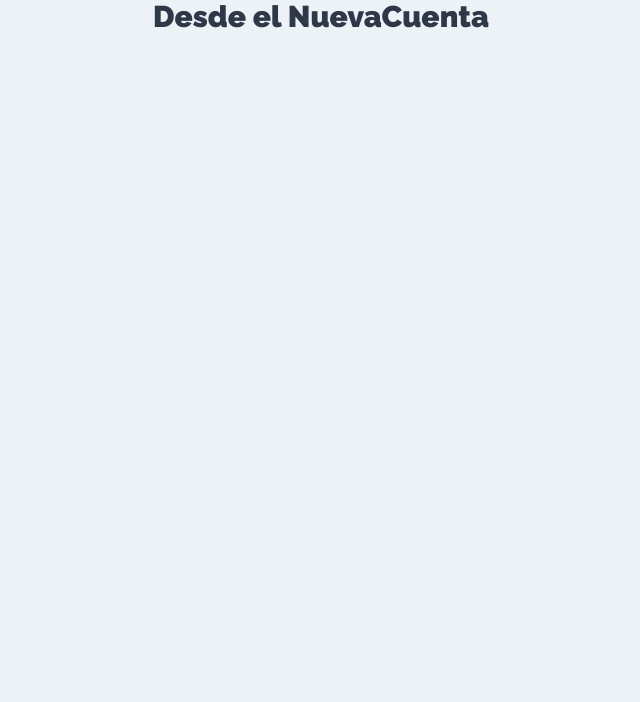
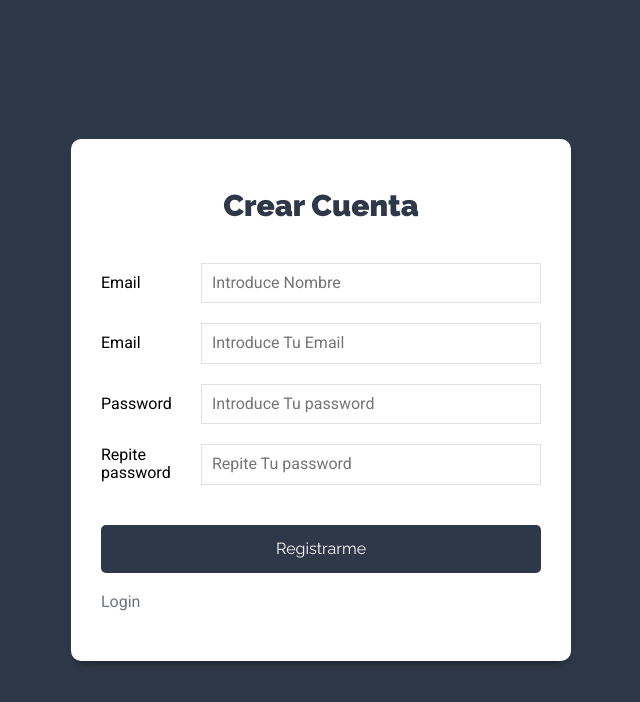
Before and after one commit to Josmanv/MERNTask-cliente, a React (Create React App) app: page /nueva-cuenta in a window 1280 px wide. Shown: the top 702 px of the page, without its empty margins (319-959 px from the left). Built offline with nearby package versions, Linux system fonts and the light colour scheme.

Commit message:
[add] Front de crear cuenta

```diff
--- a/src/components/auth/NuevaCuenta.js
+++ b/src/components/auth/NuevaCuenta.js
@@ -1,7 +1,106 @@
-import React from 'react';
+import React, {useState} from 'react';
+import {Link} from 'react-router-dom';
 
 const NuevaCuenta = () => {
-    return (<h1>Desde el NuevaCuenta</h1> );
+
+// State local para iniciar sesión
+
+const [usuario, setUsuario] = useState({
+    nombre:'',
+    email:'',
+    password:'',
+    confirmar:''
+});
+
+const {nombre, email, password, confirmar} = usuario;
+
+const onChange = e => {
+    setUsuario({
+        ...usuario,
+        [e.target.name] : e.target.value
+    })
+}
+
+const onSubmit = e => {
+    e.preventDefault();
+
+    // validar que no hayan campos vacios
+
+    // password mínimo de 6 caracteres
+
+    // Los 2 passwords sean iguales
+
+    // pasarolo al action
+
+}
+
+    return(
+    <div className="form-usuario">
+        <div className="contenedor-form sombra-dark">
+            <h1>Crear Cuenta</h1>
+
+            <form
+                onSubmit={onSubmit}
+            >
+                <div className="campo-form">
+                    <label htmlFor="nombre">Email</label>
+                    <input
+                        type="text"
+                        name="nombre"
+                        id="nombre"
+                        value={nombre}
+                        placeholder="Introduce Nombre"
+                        onChange={onChange}
+                    />
+                </div>
+                <div className="campo-form">
+                    <label htmlFor="email">Email</label>
+                    <input
+                        type="email"
+                        name="email"
+                        id="email"
+                        value={email}
+                        placeholder="Introduce Tu Email"
+                        onChange={onChange}
+                    />
+                </div>
+
+                <div className="campo-form">
+                    <label htmlFor="password">Password</label>
+                    <input
+                        type="password"
+                        name="password"
+                        id="password"
+                        value={password}
+                        placeholder="Introduce Tu password"
+                        onChange={onChange}
+                    />
+                </div>
+
+                <div className="campo-form">
+                    <label htmlFor="confirmar">Repite password</label>
+                    <input
+                        type="password"
+                        name="confirmar"
+                        id="confirmar"
+                        value={confirmar}
+                        placeholder="Repite Tu password"
+                        onChange={onChange}
+                    />
+                </div>
+
+                <div className="campo-form">
+                    <input
+                        type="submit"
+                        className="btn btn-primario btn-block"
+                        value="Registrarme"
+                    />
+                </div>
+            </form>
+            <Link to={'/'} className="enlace-cuenta">Login</Link>
+        </div>
+    </div>
+    )
 }
 
 export default NuevaCuenta;
```
